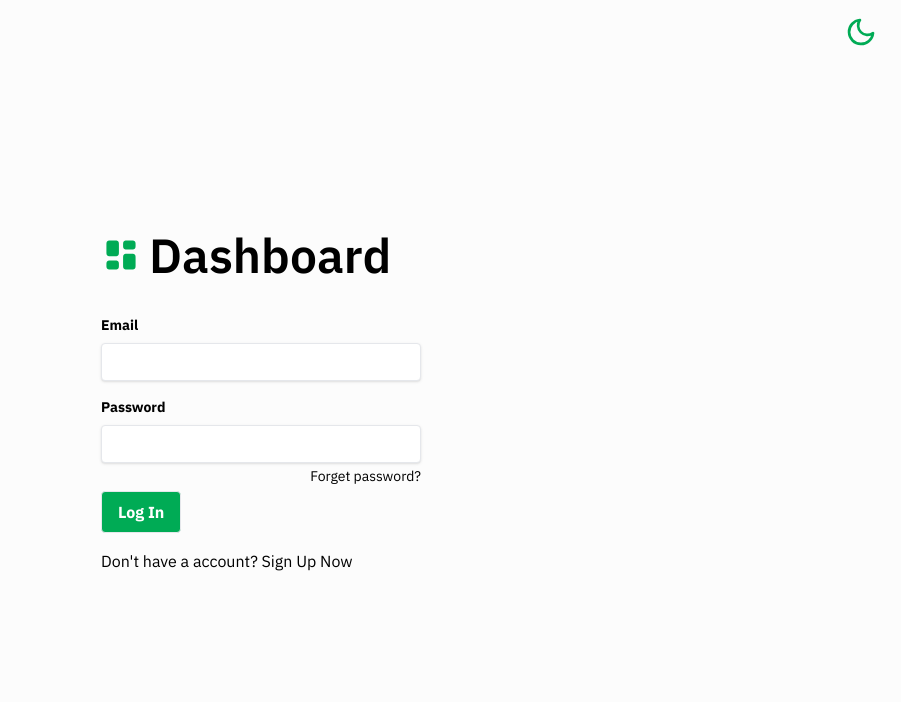
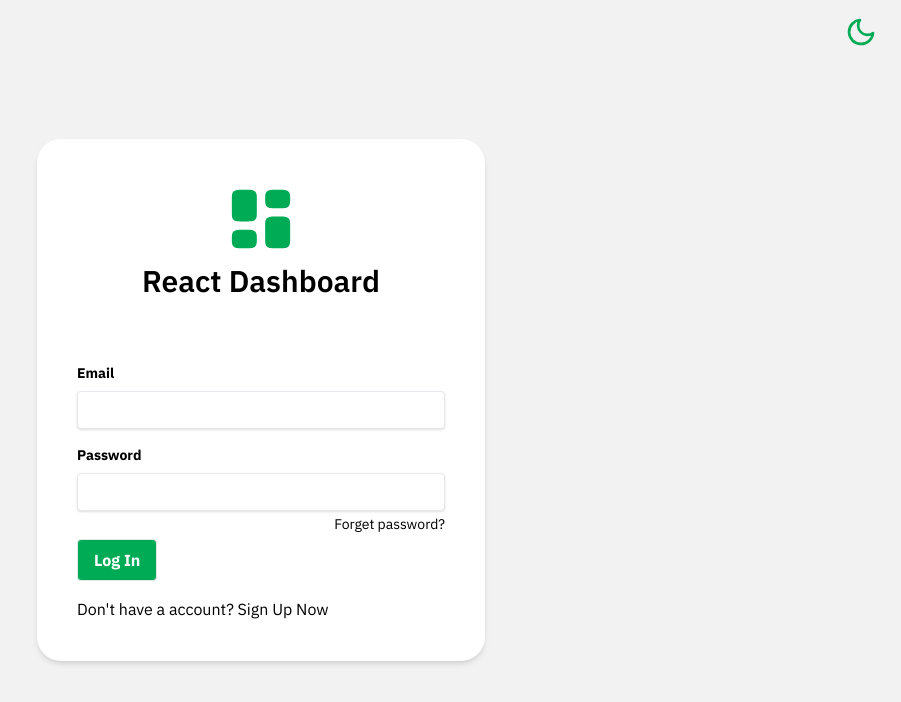
Before and after one commit to mdskrumi/react-dashboard-template, a React (Vite) app: page /auth/login in a window 1280 px wide. Shown: the top 702 px of the page, without its empty margins (379-1280 px from the left). Built offline with nearby package versions, Linux system fonts and the light colour scheme.

Commit message:
done something

```diff
--- a/src/index.css
+++ b/src/index.css
@@ -10,7 +10,7 @@
     }
 
     #root {
-        @apply m-0 p-0 bg-ui text-text dark:bg-ui-dark dark:text-text-dark font-custom;
+        @apply m-0 p-0 bg-ui text-text dark:bg-ui-dark dark:text-text-dark font-custom dark:shadow-white;
     }
 
     h1 {
@@ -45,3 +45,9 @@
         @apply list-disc list-inside;
     }
 }
+
+@layer components {
+    .card {
+        @apply mx-auto shadow-md rounded-3xl bg-surface dark:bg-surface-dark;
+    }
+}
--- a/src/pages/ForgetPasswordPage.tsx
+++ b/src/pages/ForgetPasswordPage.tsx
@@ -24,7 +24,7 @@ const ForgetPasswordPage: React.FC = () => {
     });
 
     return (
-        <div className="flex justify-center min-h-screen bg-main items-center text-white">
+        <div className="flex justify-center min-h-screen bg-main items-center">
             <form
                 className="w-full max-w-xs mx-auto"
                 onSubmit={handleSubmit(onSubmit)}
--- a/src/pages/LoginPage.tsx
+++ b/src/pages/LoginPage.tsx
@@ -5,12 +5,10 @@ import { Link, useNavigate } from 'react-router-dom';
 // Redux
 import { useAppDispatch, useAppSelector } from 'store/hooks';
 import { login } from 'store/reducers/user';
-// import { useLoginMutation } from 'store/api/login';
 
 import Button from 'components/Button';
 import { LoginUserInterface } from 'types';
 import ErrorMessage from 'components/ErrorMessage';
-import Loading from 'components/Loading';
 
 // Icons
 import Logo from '/logo.svg';
@@ -20,27 +18,25 @@ const LoginPage: React.FC = () => {
     const dispatch = useAppDispatch();
     const { token } = useAppSelector((state) => state.user);
 
-    // const [callLogin, { data, error, isLoading }] = useLoginMutation();
-
     const onSubmit = (data: LoginUserInterface) => {
-        // callLogin(data).unwrap();
+        console.log(data);
         dispatch(
             login({
-                token: 'asd',
+                token: 'test-token',
             })
         ); // Test Login
     };
 
     useEffect(() => {
         if (token) {
-            navigate('dashboard', { replace: true });
+            navigate('/', { replace: true });
         }
     }, [token, navigate]);
 
     const {
         register,
         handleSubmit,
-        // setError,
+
         formState: { errors },
     } = useForm<LoginUserInterface>({
         defaultValues: {
@@ -49,37 +45,20 @@ const LoginPage: React.FC = () => {
         },
     });
 
-    // useEffect(() => {
-    //     if (data?.token) {
-    //         dispatch(login(data));
-    //     }
-    // }, [data]);
-
-    // useEffect(() => {
-    //     // @ts-ignore
-    //     if (error?.status === 400) {
-    //         setError('password', {
-    //             type: 'custom',
-    //             // @ts-ignore
-    //             message: error?.data?.message,
-    //         });
-    //     }
-    // }, [error]);
-
     return (
-        <div className="flex justify-center min-h-screen bg-main items-center">
+        <div className="h-[100vh] grid content-center bg-ui dark:bg-ui-dark">
             <form
-                className="w-full max-w-xs mx-auto"
+                className="w-full max-w-md p-6 md:p-10 card"
                 onSubmit={handleSubmit(onSubmit)}
             >
-                <div className="flex gap-2 pb-8 items-center cursor-default">
-                    <img className="w-10" src={Logo} />
-                    <h1>Dashboard</h1>
+                <div className="text-center cursor-default mb-16">
+                    <img className="w-20 m-auto" src={Logo} />
+                    <h3>React Dashboard</h3>
                 </div>
                 <div className="mb-4">
                     <label
                         htmlFor="email"
-                        className="block  text-sm font-bold mb-2"
+                        className="block text-sm font-bold mb-2"
                     >
                         Email
                     </label>
@@ -131,7 +110,7 @@ const LoginPage: React.FC = () => {
                     <div className="text-right">
                         <Link
                             className="text-sm text-primary_light pt-2"
-                            to={'forget-password'}
+                            to={'/auth/forget-password'}
                         >
                             Forget password?
                         </Link>
@@ -141,12 +120,14 @@ const LoginPage: React.FC = () => {
                 <div className="mt-4">
                     <span>
                         Don't have a account?{' '}
-                        <Link to={'/register'} className="text-primary_light">
+                        <Link
+                            to={'/auth/register'}
+                            className="text-primary_light"
+                        >
                             Sign Up Now
                         </Link>
                     </span>
                 </div>
-                {/* {isLoading && <Loading varient="small" />} */}
             </form>
         </div>
     );
--- a/src/pages/RegisterPage.tsx
+++ b/src/pages/RegisterPage.tsx
@@ -53,7 +53,7 @@ const RegisterPage: React.FC = () => {
 
     return (
         <>
-            <div className="flex flex-col justify-center min-h-screen bg-main items-center text-white">
+            <div className="flex flex-col justify-center min-h-screen bg-main items-center">
                 <form
                     className="w-full max-w-xs mx-auto"
                     onSubmit={handleSubmit(onSubmit)}
--- a/tailwind.config.cjs
+++ b/tailwind.config.cjs
@@ -6,14 +6,14 @@ module.exports = {
         extend: {
             colors: {
                 // Light Theme
-                ui: '#FCFCFC',
+                ui: '#F2F2F2',
                 surface: '#FFFFFF',
                 error: '#B00020',
                 text: '#000000',
                 line: '#F0F0F0',
 
                 // Dark Theme
-                'ui-dark': '#141414',
+                'ui-dark': '#1F1F1F',
                 'surface-dark': '#181818',
                 'error-dark': '#CF6679',
                 'text-dark': '#FFFFFF',
```
